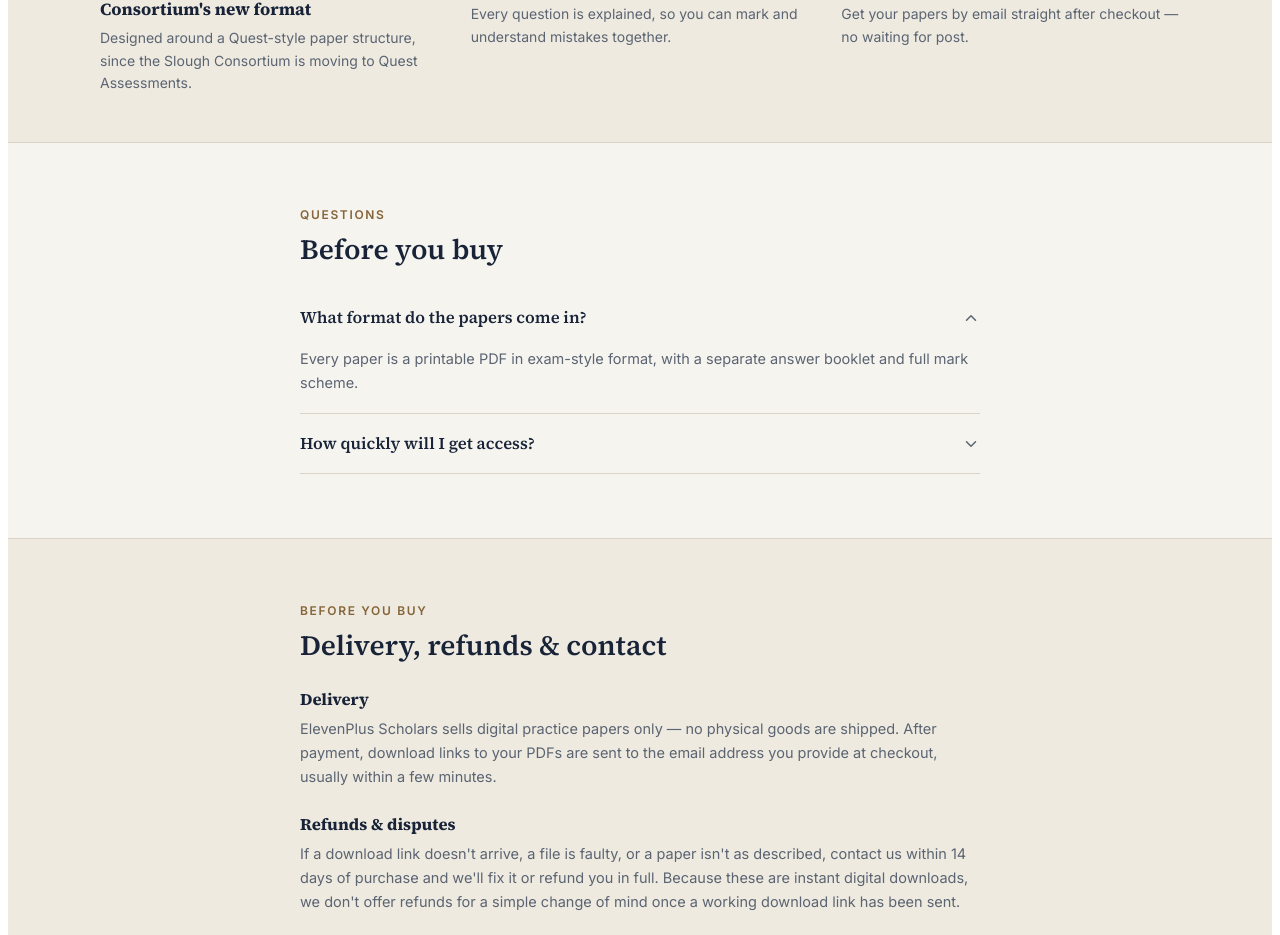
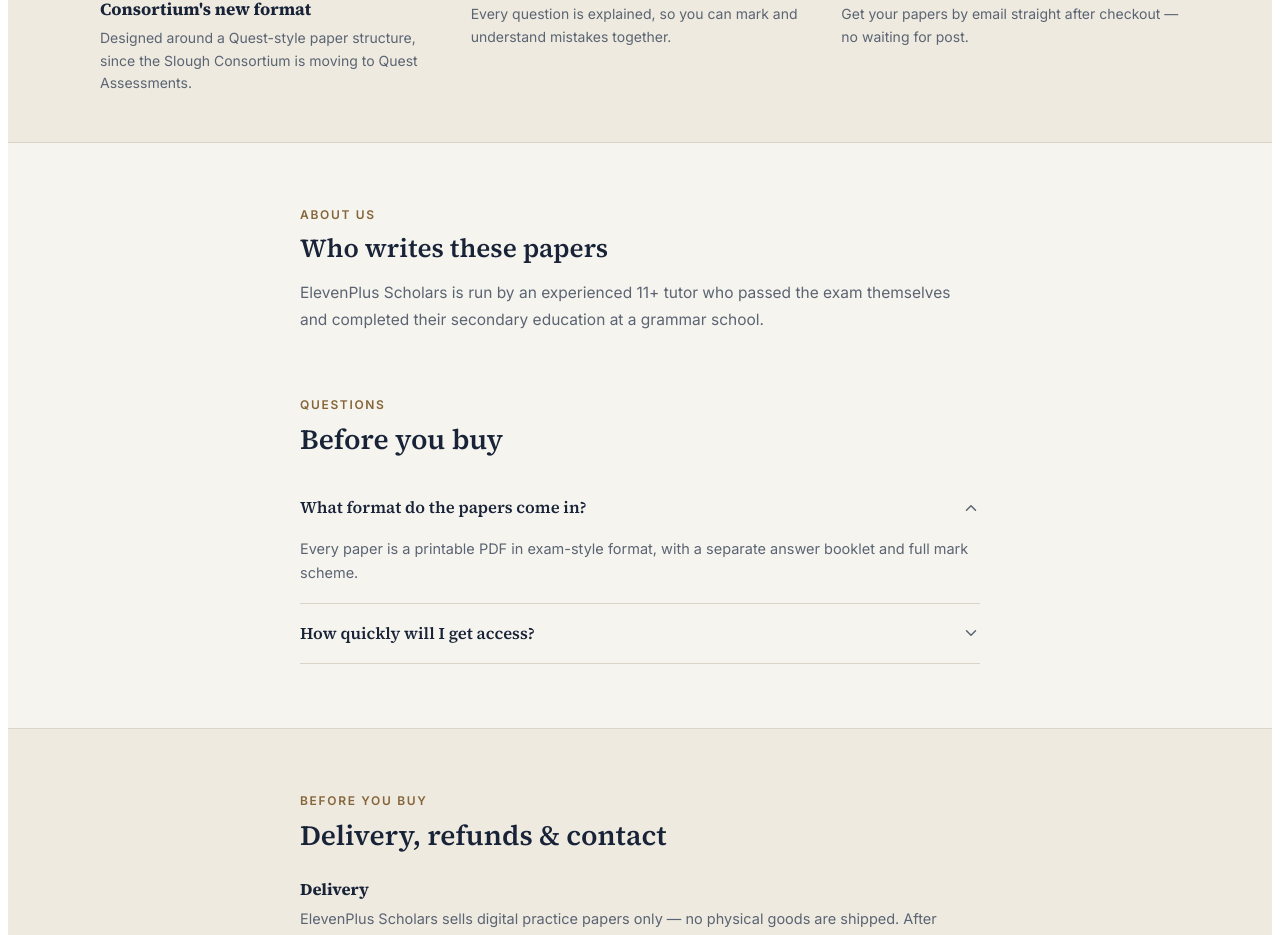
Before and after one commit to i4960550-sys/eleven-plus-site, a React (Vite) app: page / in a window 1280 px wide. Shown: the part 2291-3226 px from the top of the page. Built offline with nearby package versions, Linux system fonts and the light colour scheme.

Commit message:
Add About section

```diff
--- a/src/App.jsx
+++ b/src/App.jsx
@@ -1262,6 +1262,20 @@
           </div>
         </section>
 
+        {/* About */}
+        <section id="about" style={{ maxWidth: 680, margin: "0 auto", padding: "64px 24px 0", scrollMarginTop: 70 }}>
+          <Reveal>
+            <Eyebrow>About us</Eyebrow>
+            <h2 style={{ fontFamily: "'Source Serif 4', serif", fontSize: 26, fontWeight: 600, color: TOKENS.ink, margin: "8px 0 14px" }}>
+              Who writes these papers
+            </h2>
+            <p style={{ fontSize: 15.5, color: TOKENS.inkSoft, lineHeight: 1.7, margin: 0 }}>
+              ElevenPlus Scholars is run by an experienced 11+ tutor who passed the exam themselves and completed
+              their secondary education at a grammar school.
+            </p>
+          </Reveal>
+        </section>
+
         {/* FAQ */}
         <section id="faq" ref={faqRef} style={{ maxWidth: 680, margin: "0 auto", padding: "64px 24px", scrollMarginTop: 70 }}>
           <Reveal>
```
